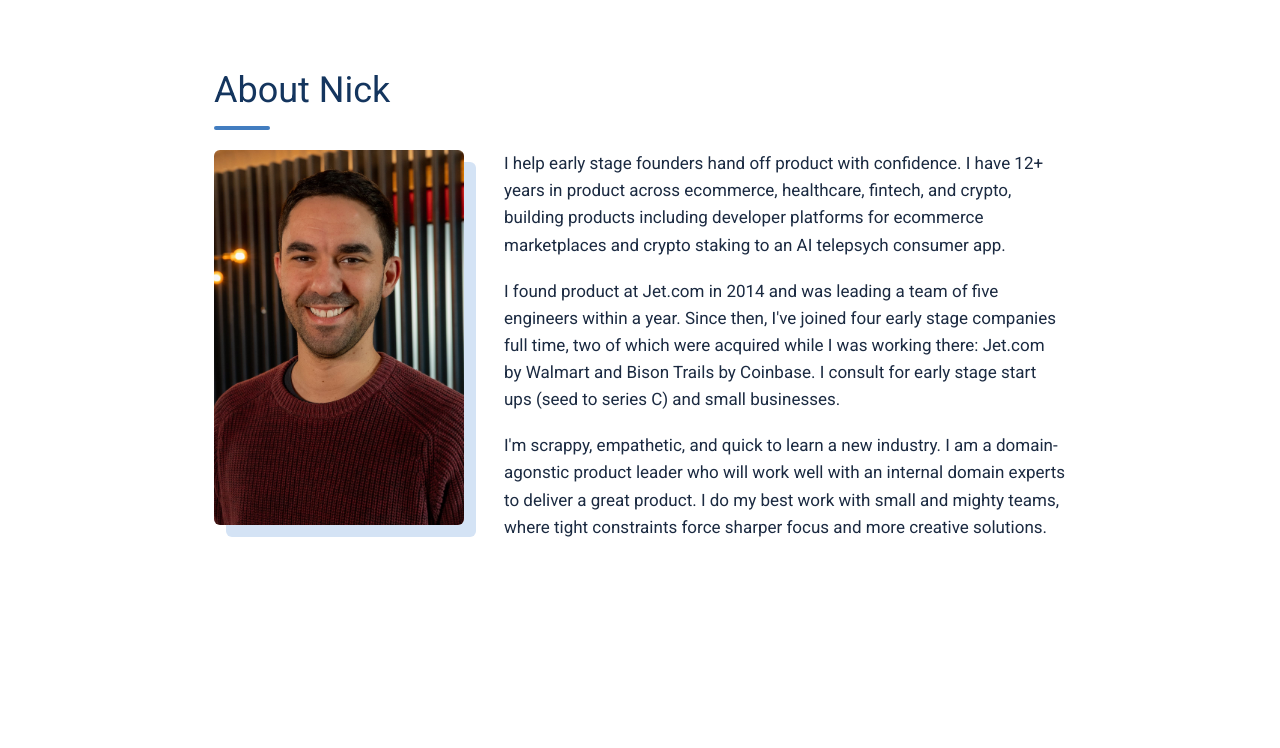
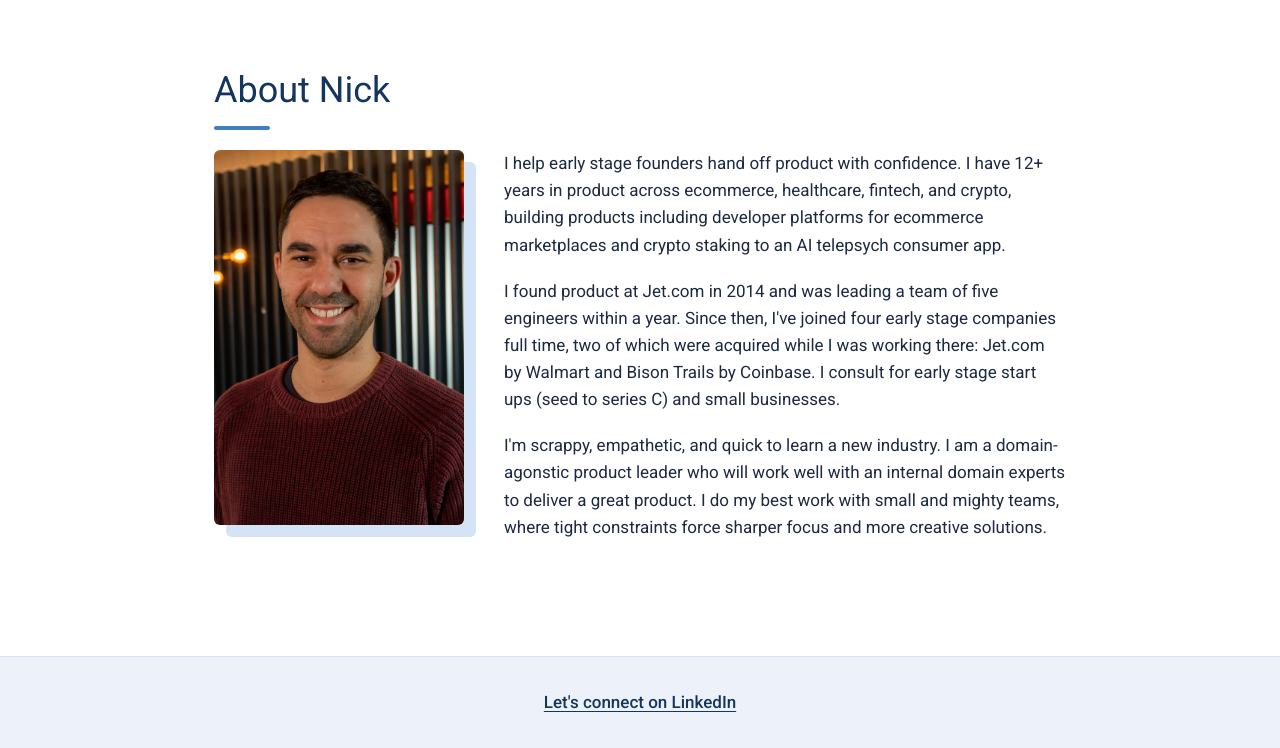
Before and after one commit to nickboccardi/marketing-website, a plain HTML site: page index.html in a window 1280 px wide. Shown: the part 2180-2928 px from the top of the page. Before the commit the page ends 2836 px from the top, so only its background shows below. Drawn offline with Linux system fonts and the light colour scheme.

Commit message:
Add LinkedIn footer for contact us
Co-Authored-By: Claude Sonnet 5.5 <noreply@anthropic.com>
Claude-Session: https://claude.ai/code/session_01PBKDmyfg6pJAeB2SkupCfk

```diff
--- a/index.html
+++ b/index.html
@@ -49,6 +49,9 @@
   @keyframes roll-x { from { transform:translateX(-319px); } to { transform:translateX(320px); } }
   @keyframes roll-spin { from { transform:rotate(0); } to { transform:rotate(797deg); } }
   @media (prefers-reduced-motion:reduce) { .illo * { animation:none !important; } }
+  footer { background:var(--wash); border-top:1px solid var(--mist); padding:32px 24px; text-align:center; }
+  footer a { color:var(--navy); font-weight:500; text-decoration:underline; text-underline-offset:3px; }
+  footer a:hover, footer a:focus-visible { color:var(--blue); }
   @media (max-width:720px) {
     .about { grid-template-columns:1fr; }
     .about img { max-width:250px; }
@@ -110,6 +113,9 @@
     </div>
   </section>
 </main>
+<footer id="contact">
+  <p style="margin:0"><a href="https://www.linkedin.com/in/nickboccardi/" target="_blank" rel="noopener noreferrer">Let's connect on LinkedIn</a></p>
+</footer>
 <script>
   // Start animations when each illustration scrolls into view
   (function () {
```
